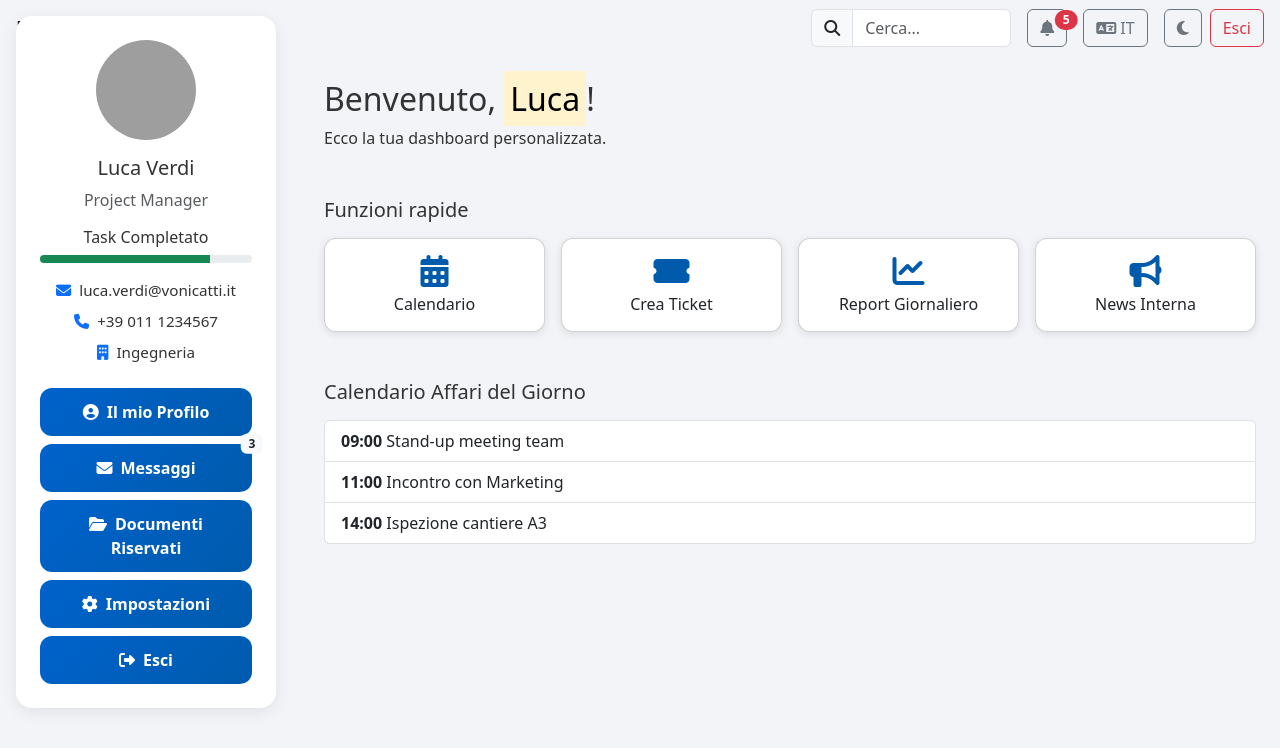
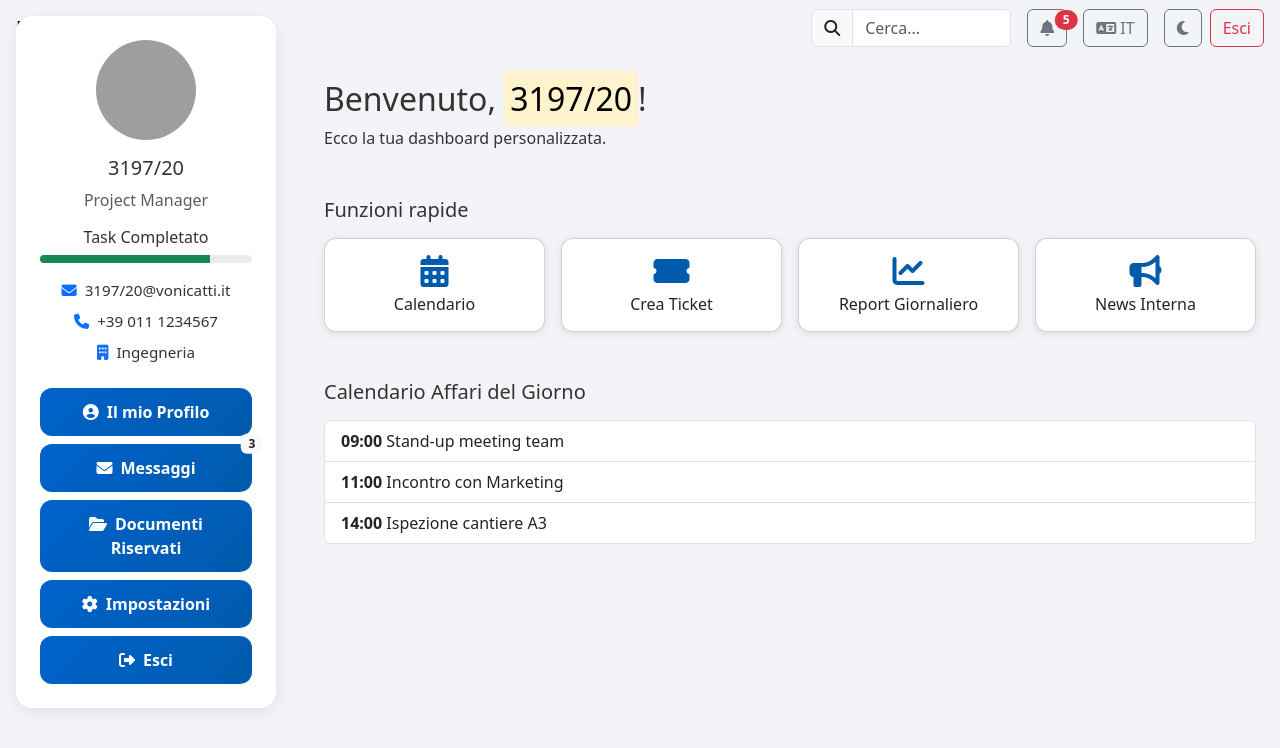
Before and after one commit to Vonicatti/vonicatti, a plain HTML site: page personal_area.html in a window 1280 px wide. Drawn offline with nearby package versions, Linux system fonts and the light colour scheme; grey boxes are pictures that could not be loaded.

Commit message:
Update personal_area.html

```diff
--- a/personal_area.html
+++ b/personal_area.html
@@ -3,7 +3,7 @@
 <head>
     <meta charset="UTF-8">
     <meta name="viewport" content="width=device-width, initial-scale=1">
-    <title>Dashboard – Luca Verdi</title>
+    <title>Dashboard – 3197/20</title>
     <!-- Bootstrap CSS -->
     <link
             href="https://cdn.jsdelivr.net/npm/bootstrap@5.3.0/dist/css/bootstrap.min.css"
@@ -191,14 +191,14 @@
 <nav id="sidebarDesktop" aria-label="Sidebar">
     <div class="profile-card text-center">
         <img src="https://randomuser.me/api/portraits/men/32.jpg" class="profile-pic" alt="Foto profilo">
-        <h5>Luca Verdi</h5>
+        <h5>3197/20</h5>
         <p class="text-muted mb-3">Project Manager</p>
         <h6>Task Completato</h6>
         <div class="progress mb-3" style="height: 8px;">
             <div class="progress-bar bg-success" style="width: 80%;"></div>
         </div>
         <div class="profile-info mb-4">
-            <p><i class="fas fa-envelope me-2 text-primary"></i>luca.verdi@vonicatti.it</p>
+            <p><i class="fas fa-envelope me-2 text-primary"></i>3197/20@vonicatti.it</p>
             <p><i class="fas fa-phone me-2 text-primary"></i>+39 011 1234567</p>
             <p><i class="fas fa-building me-2 text-primary"></i>Ingegneria</p>
         </div>
@@ -224,7 +224,7 @@
   ============================================================ -->
 <div class="offcanvas offcanvas-start" tabindex="-1" id="sidebarOffcanvas" aria-labelledby="sidebarOffcanvasLabel">
     <div class="offcanvas-header">
-        <h5 class="offcanvas-title" id="sidebarOffcanvasLabel">Luca Verdi</h5>
+        <h5 class="offcanvas-title" id="sidebarOffcanvasLabel">3197/20</h5>
         <button type="button" class="btn-close text-reset" data-bs-dismiss="offcanvas" aria-label="Chiudi"></button>
     </div>
     <div class="offcanvas-body p-0">
@@ -232,7 +232,7 @@
             <img src="https://randomuser.me/api/portraits/men/32.jpg" class="profile-pic mb-2" alt="Foto profilo">
             <p class="text-muted mb-1">Project Manager</p>
             <div class="profile-info mb-3">
-                <p class="mb-1"><i class="fas fa-envelope me-2 text-primary"></i>luca.verdi@vonicatti.it</p>
+                <p class="mb-1"><i class="fas fa-envelope me-2 text-primary"></i>3197/20@vonicatti.it</p>
                 <p><i class="fas fa-phone me-2 text-primary"></i>+39 011 1234567</p>
             </div>
         </div>
@@ -264,7 +264,7 @@
 <div id="content">
     <!-- Overview -->
     <section id="overview" class="mb-5">
-        <h2>Benvenuto, <mark>Luca</mark>!</h2>
+        <h2>Benvenuto, <mark>3197/20</mark>!</h2>
         <p>Ecco la tua dashboard personalizzata.</p>
     </section>
 
```
